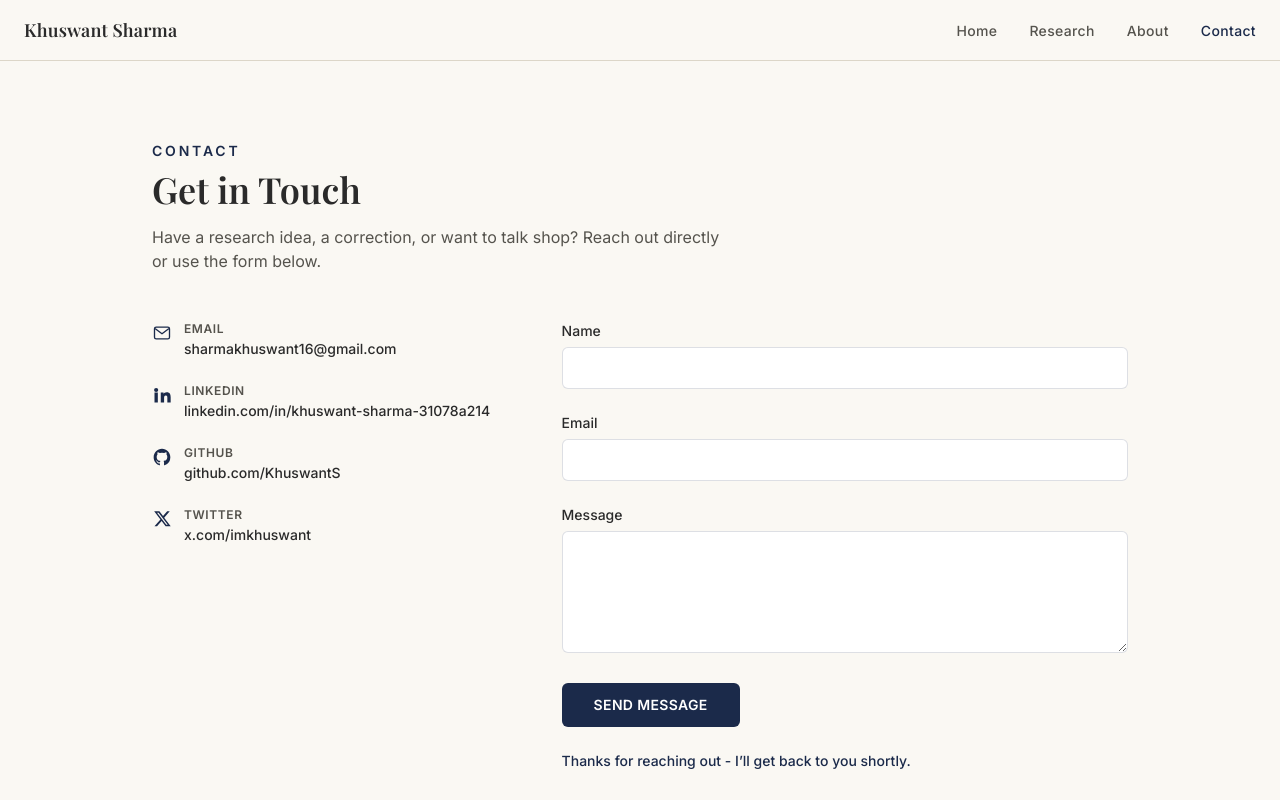
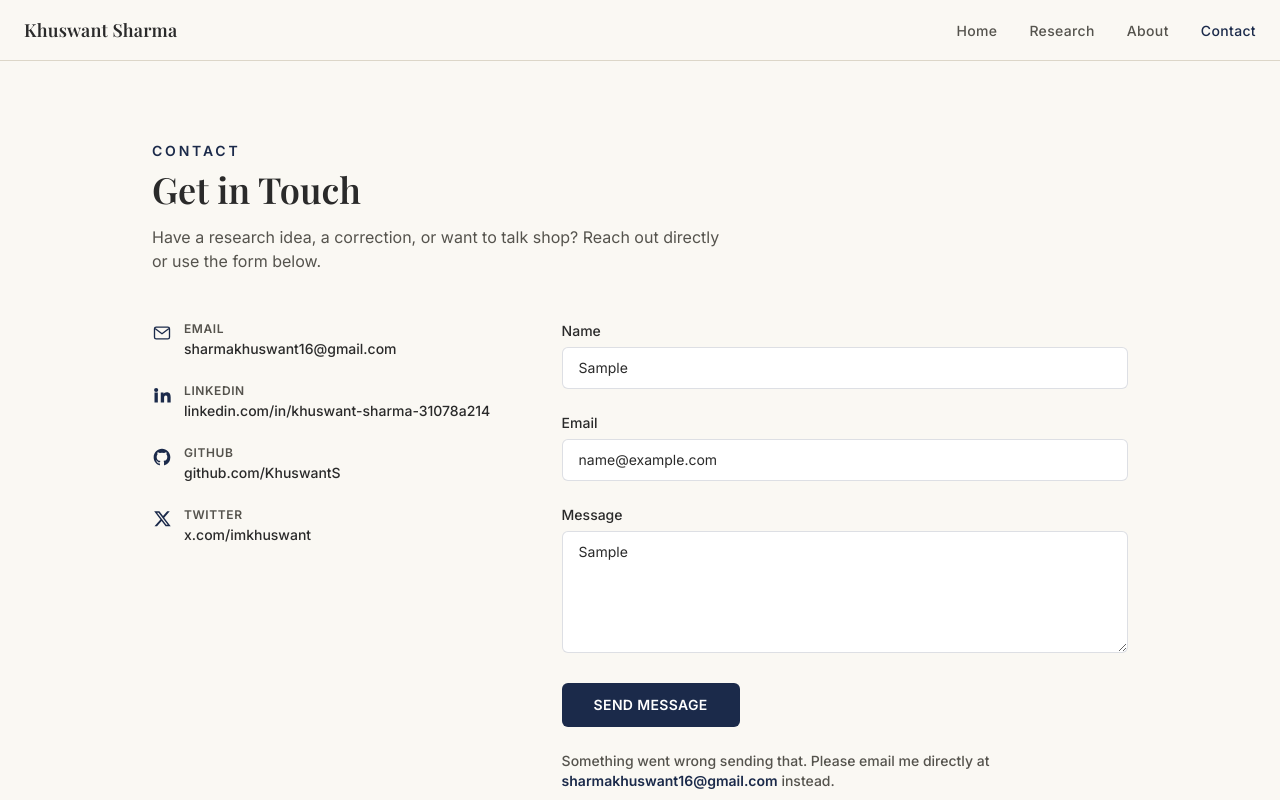
Before and after one commit to KhuswantS/portfolio-website, a React (Vite) app: page /contact in a window 1280 px wide. Both pictures are taken after typing "Sample", "name@example.com", "Sample" into the empty fields and a click on the button "SEND MESSAGE". Shown: the top 800 px of the page. Built offline with nearby package versions, Linux system fonts and the light colour scheme.

Commit message:
Wire contact form to Formspree

```diff
--- a/src/pages/Contact.jsx
+++ b/src/pages/Contact.jsx
@@ -2,6 +2,7 @@ import { useState } from "react";
 import { MailIcon, LinkedInIcon, GitHubIcon, TwitterIcon } from "../components/icons";
 
 const initialForm = { name: "", email: "", message: "" };
+const FORMSPREE_ENDPOINT = "https://formspree.io/f/mrenrpgd";
 
 const contactLinks = [
   {
@@ -32,17 +33,36 @@ const contactLinks = [
 
 export default function Contact() {
   const [form, setForm] = useState(initialForm);
-  const [submitted, setSubmitted] = useState(false);
+  const [status, setStatus] = useState("idle"); // idle | submitting | success | error
 
   const handleChange = (e) => {
     const { name, value } = e.target;
     setForm((prev) => ({ ...prev, [name]: value }));
   };
 
-  const handleSubmit = (e) => {
+  const handleSubmit = async (e) => {
     e.preventDefault();
-    setSubmitted(true);
-    setForm(initialForm);
+    setStatus("submitting");
+
+    try {
+      const res = await fetch(FORMSPREE_ENDPOINT, {
+        method: "POST",
+        headers: {
+          "Content-Type": "application/json",
+          Accept: "application/json",
+        },
+        body: JSON.stringify(form),
+      });
+
+      if (res.ok) {
+        setStatus("success");
+        setForm(initialForm);
+      } else {
+        setStatus("error");
+      }
+    } catch {
+      setStatus("error");
+    }
   };
 
   return (
@@ -127,14 +147,25 @@ export default function Contact() {
 
           <button
             type="submit"
-            className="hover-lift rounded-md bg-navy px-8 py-3 text-sm font-semibold uppercase tracking-wide text-white hover:bg-navy-light"
+            disabled={status === "submitting"}
+            className="hover-lift rounded-md bg-navy px-8 py-3 text-sm font-semibold uppercase tracking-wide text-white hover:bg-navy-light disabled:cursor-not-allowed disabled:opacity-60"
           >
-            Send Message
+            {status === "submitting" ? "Sending..." : "Send Message"}
           </button>
 
-          {submitted && (
+          {status === "success" && (
             <p className="text-sm font-medium text-navy">
               Thanks for reaching out - I&rsquo;ll get back to you shortly.
+            </p>
+          )}
+
+          {status === "error" && (
+            <p className="text-sm font-medium text-ink-soft">
+              Something went wrong sending that. Please email me directly at{" "}
+              <a href="mailto:sharmakhuswant16@gmail.com" className="font-semibold text-navy hover:underline">
+                sharmakhuswant16@gmail.com
+              </a>{" "}
+              instead.
             </p>
           )}
         </form>
```
